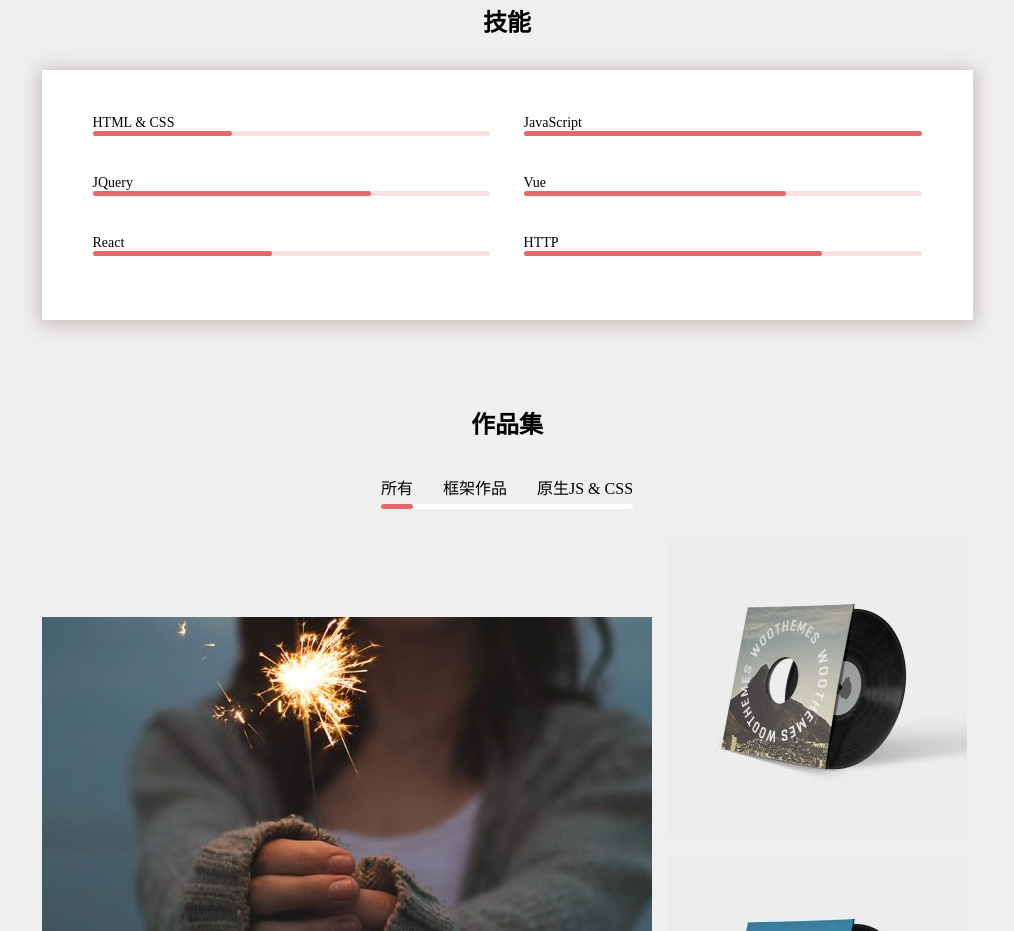
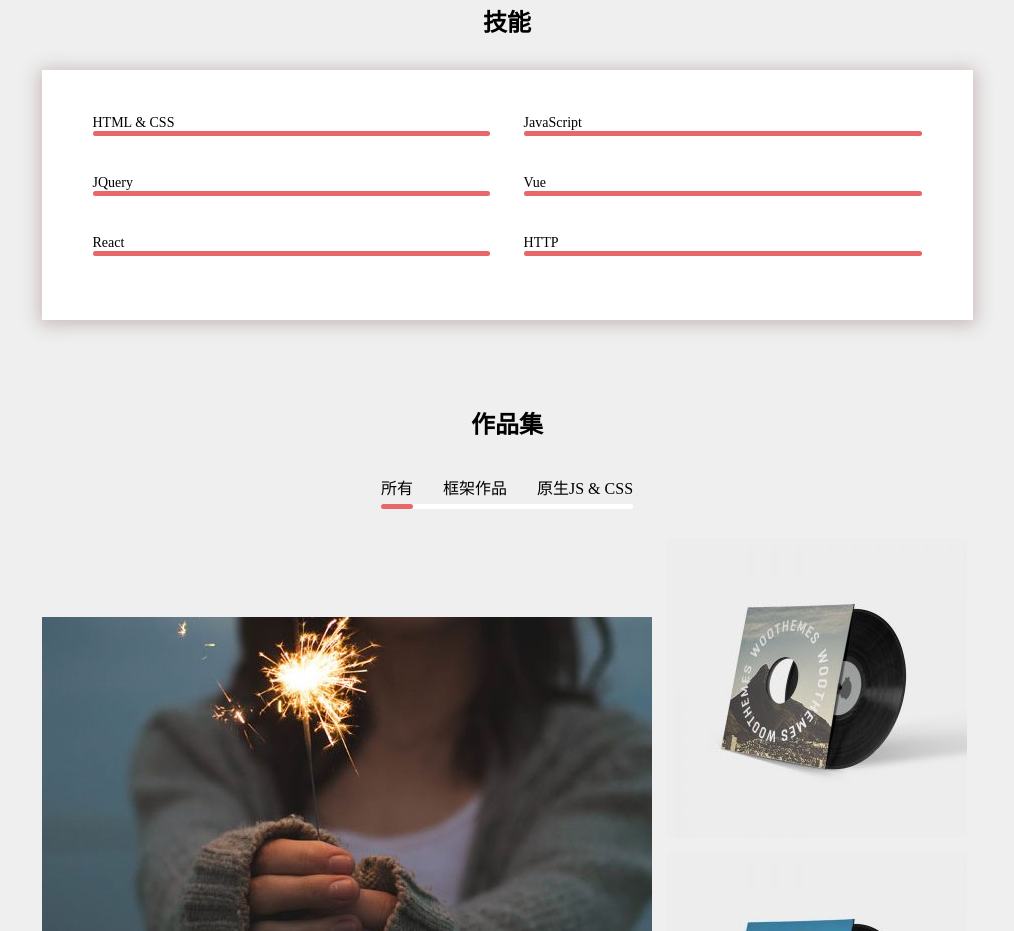
Before and after one commit to Pomelo1213/Resume, a plain HTML site: page index.html in a window 1280 px wide. Shown: the part 1080-2011 px from the top of the page, without its empty margins (133-1147 px from the left). Drawn offline with Linux system fonts and the light colour scheme.

Commit message:
third commit

```diff
--- a/index.html
+++ b/index.html
@@ -103,7 +103,7 @@
                 <li>
                     HTML &amp; CSS
                     <div class="progressBar">
-                        <div class="progress" style="width: 35%;"></div>
+                        <div class="progress" style="width: 100%;"></div>
                     </div>
                 </li>
                 <li>
@@ -115,25 +115,25 @@
                 <li>
                     JQuery
                     <div class="progressBar">
-                            <div class="progress" style="width: 70%;"></div>
+                            <div class="progress" style="width: 100%;"></div>
                     </div>
                 </li>
                 <li>
                     Vue
                     <div class="progressBar">
-                            <div class="progress" style="width: 66%;"></div>
+                            <div class="progress" style="width: 100%;"></div>
                     </div>
                 </li>
                 <li>
                     React
                     <div class="progressBar">
-                            <div class="progress" style="width: 45%;"></div>
+                            <div class="progress" style="width: 100%;"></div>
                     </div>
                 </li>
                 <li>
                     HTTP
                     <div class="progressBar">
-                            <div class="progress" style="width: 75%;"></div>
+                            <div class="progress" style="width: 100%;"></div>
                     </div>
                 </li>
             </ol>
```
